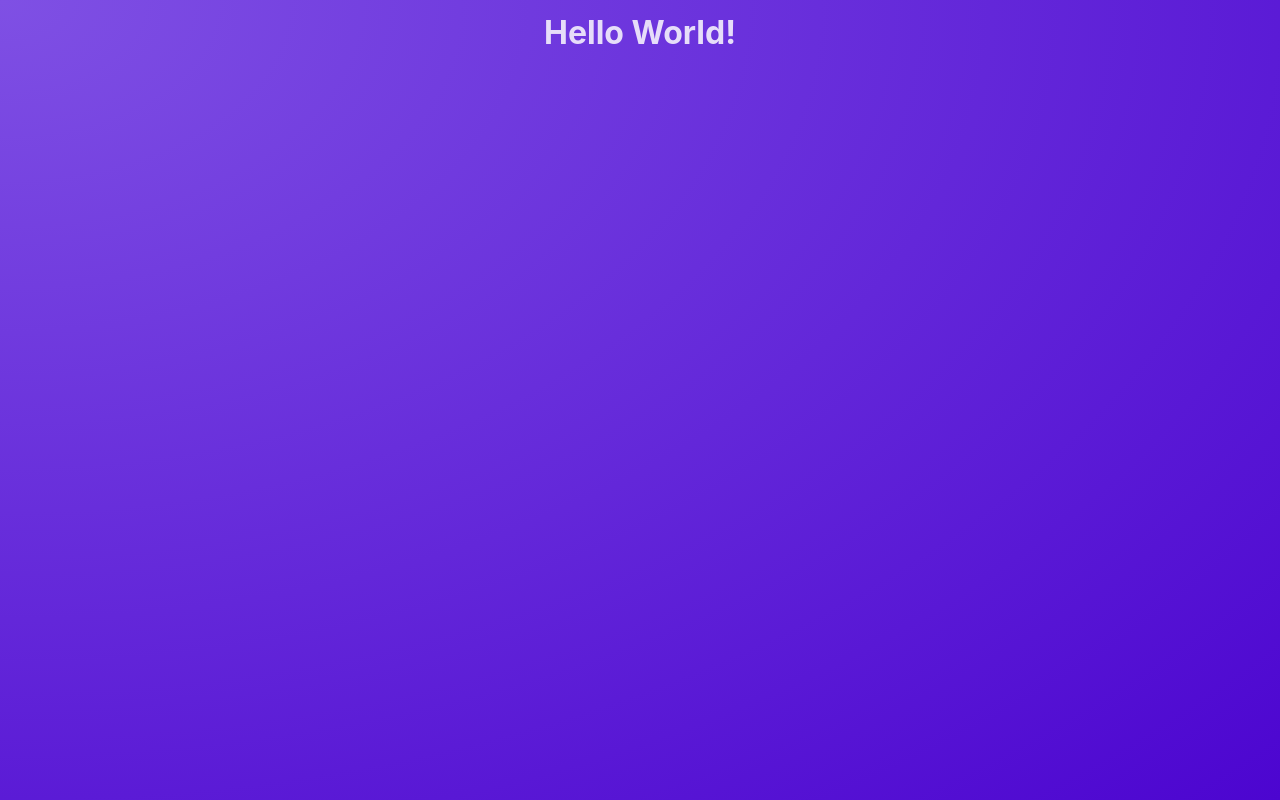
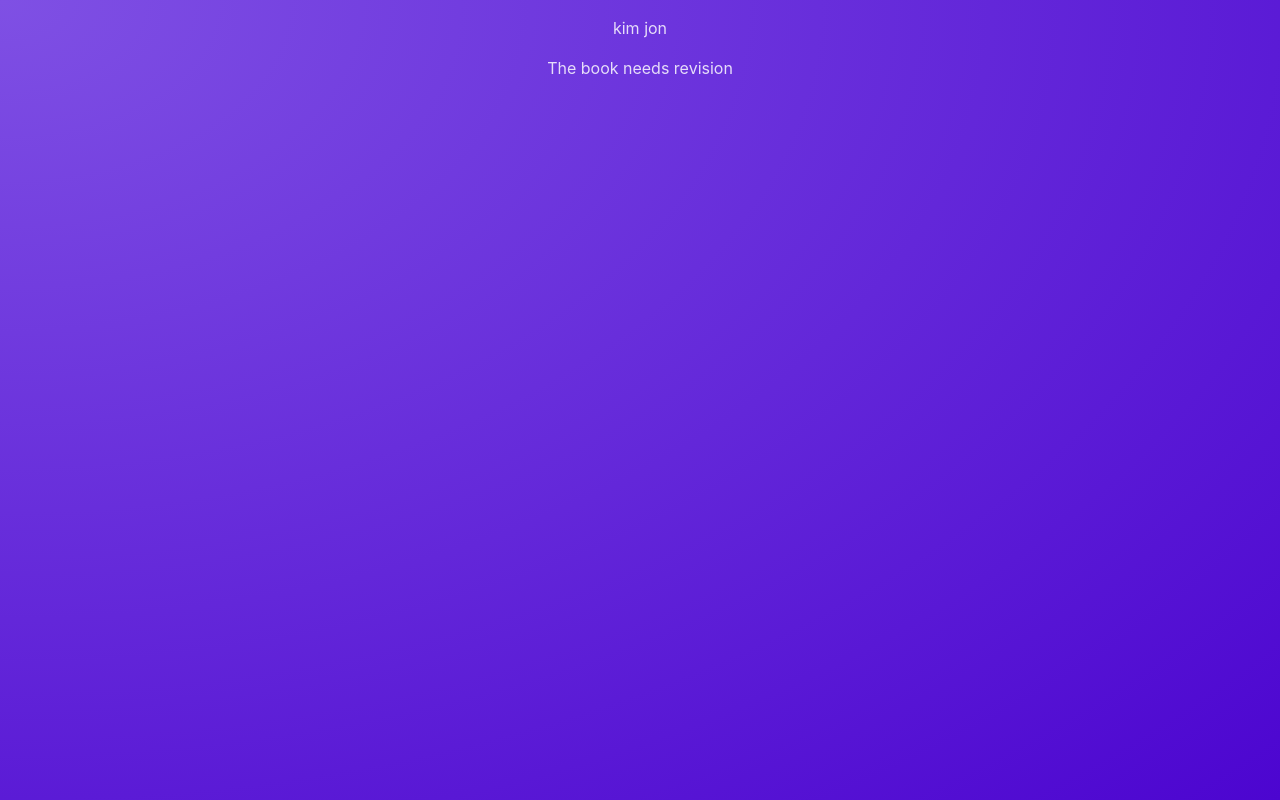
Before and after one commit to igdkaur/posts-app, a React (Vite) app: page / in a window 1280 px wide. Built offline with nearby package versions, Linux system fonts and the light colour scheme.

Commit message:
post comp

```diff
--- a/src/App.jsx
+++ b/src/App.jsx
@@ -1,5 +1,7 @@
+import Post from "./components/Post";
+
 function App() {
-  return <h1>Hello World!</h1>;
+  return <Post />
 }
 
 export default App;
--- /dev/null
+++ b/src/components/Post.jsx
@@ -0,0 +1,10 @@
+function Post() {
+  return (
+    <div>
+      <p>kim jon</p>
+      <p>The book needs revision</p>
+    </div>
+  )
+}
+
+export default Post;
```
Also changed, not shown: 1 other file (tests, documents, lock files or other folders).
